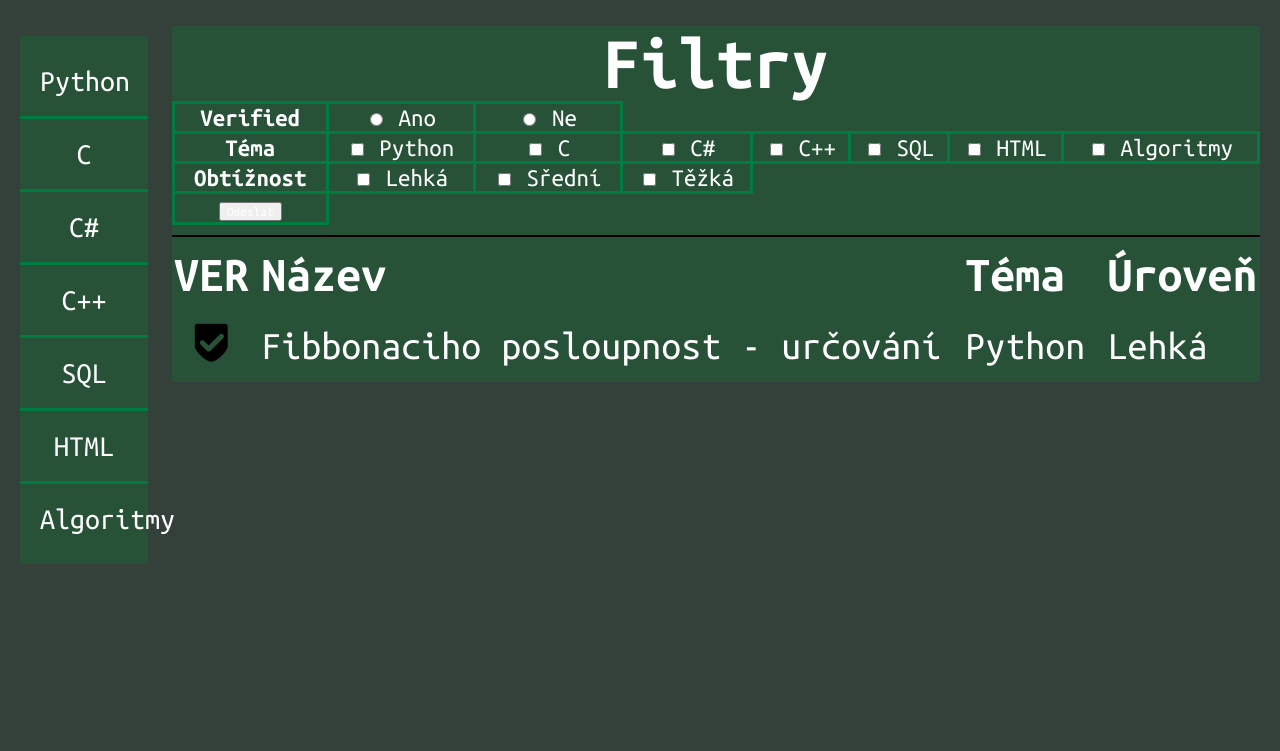
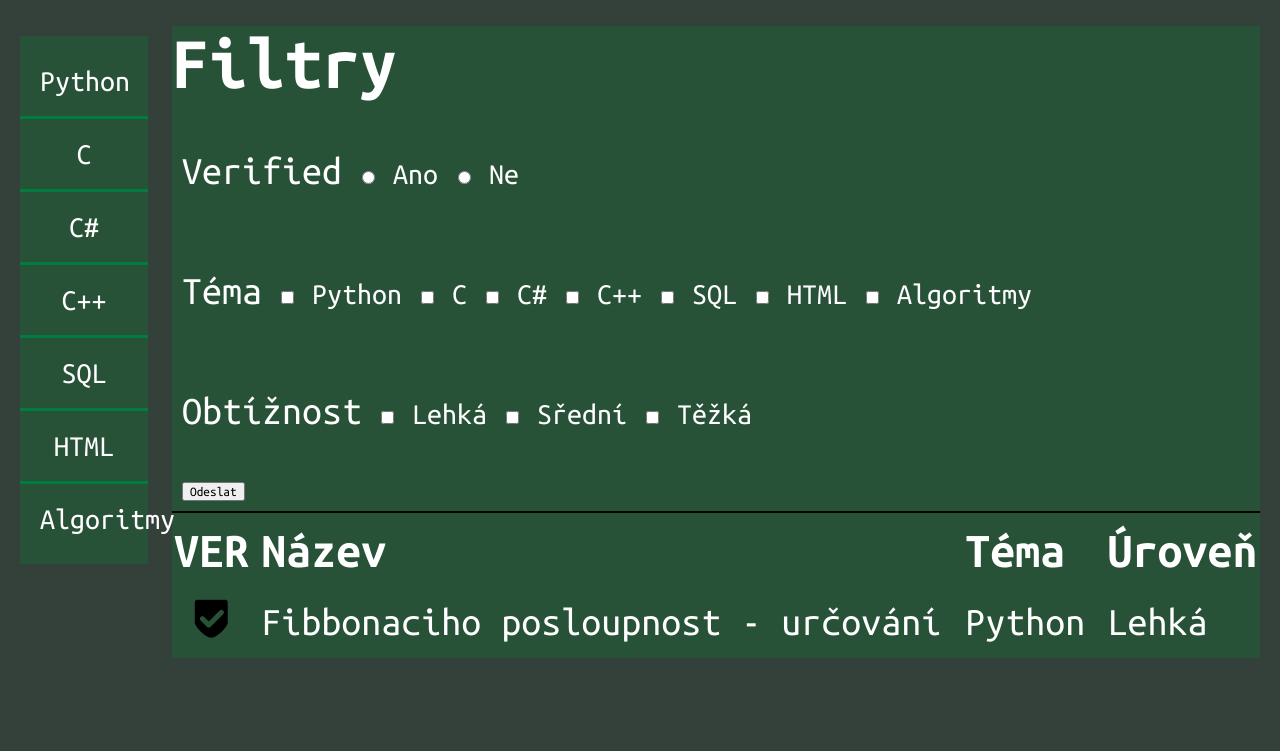
Before and after one commit to VanRhapsody/PersonalProject, a Flask app: page /ulohy in a window 1280 px wide. Shown: the part 90-841 px from the top of the page. Run offline with Flask 3, Linux system fonts and the light colour scheme.

Commit message:
Přetvoření tabulky pro filtry na form

```diff
--- a/static/css/style.css
+++ b/static/css/style.css
@@ -192,21 +192,28 @@ footer {
 }
 
 .filters {
-  text-align: center;
-  font-size: 25px;
+  font-size: 30px;
   width: 100%;
-  padding-bottom: 10px;
   background-color: var(--background-green);
   border-collapse: collapse;
 }
 
+.filters p {
+  display: inline-block;
+  font-size: 40px;
+}
 
-.filters th {
+.filters-form {
+  padding: 10px;
+}
+
+
+.filters-table th {
   border: solid var(--hover-green);
   border-collapse: collapse;
 }
 
-.filters td {
+.filters-table td {
   border: solid var(--hover-green);
   border-collapse: collapse;
 }
--- a/templates/ulohy.html
+++ b/templates/ulohy.html
@@ -7,68 +7,49 @@
 <div class="task-menu">
     <div class="filters">
         <h1>Filtry</h1>
-            <table class="filters">
-                <tr>
-                    <th>Verified</th>
-                    <td>
-                        <input type="radio" id="1" name="1">
-                        <label for="1">Ano</label>
-                    </td>
-                    <td>
-                        <input type="radio" id="0" name="0">
-                        <label for="0">Ne</label>
-                    </td>
-                </tr>
-                <tr>
-                    <th>Téma</th>
-                    <td>
+        <form action="" class="filters-form">
+            <p>Verified</p>
+            <input type="radio" id="ano" name="volba" value="ano">
+            <label for="ano">Ano</label>
+
+
+                <input type="radio" id="ne" name="volba" value="ne">
+                <label for="ne">Ne</label>
+            <br>
+            <p>Téma</p>
                     <input type="checkbox" name="python" id="python">
                     <label for="python">Python</label>
-                    </td>
-                    <td>
+
                     <input type="checkbox" name="C" id="C">
                     <label for="C">C</label>
-                    </td>
-                    <td>
+
                     <input type="checkbox" name="C#" id="C#">
                     <label for="C#">C#</label>
-                    </td>
-                    <td>
+
                     <input type="checkbox" name="C++" id="C++">
                     <label for="C++">C++</label>
-                    </td>
-                    <td>
+
                     <input type="checkbox" name="sql" id="sql">
                     <label for="sql">SQL</label>
-                    </td>
-                    <td>
+
                     <input type="checkbox" name="html" id="html">
                     <label for="html">HTML</label>
-                    </td>
-                    <td>
+
                     <input type="checkbox" name="algoritmy" id="algoritmy">
                     <label for="algoritmy">Algoritmy</label>
-                    </td>
-                </tr>
-                <tr>
-                    <th>Obtížnost</th>
-                    <td>
+            <br>
+            <p>Obtížnost</p>
                 <input type="checkbox" name="lehka" id="lehka">
                 <label for="lehka">Lehká</label>
-                    </td>
-                    <td>
+
                 <input type="checkbox" name="stredni" id="stredni">
                 <label for="stredni">Sřední</label>
-                    </td>
-                    <td>
+
                 <input type="checkbox" name="tezka" id="tezka">
                 <label for="tezka">Těžká</label>
-                    </td>
-                </tr>
-                <tr>
-                    <td><input type="submit" value="Odeslat"></td>
-                </tr>
-            </table>
+            <br>
+            <input type="submit" value="Odeslat" style="color: black;">
+        </form>
     </div>
 
     <table class="task-table">
```
Lines whose indentation alone changed are shown as unchanged.
